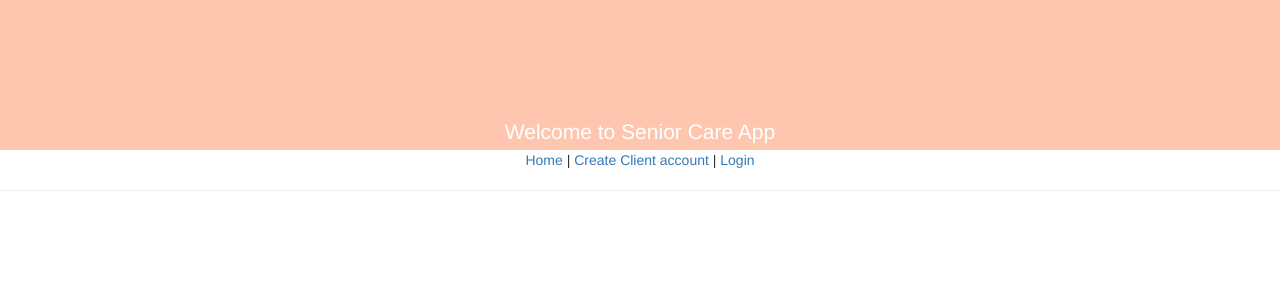
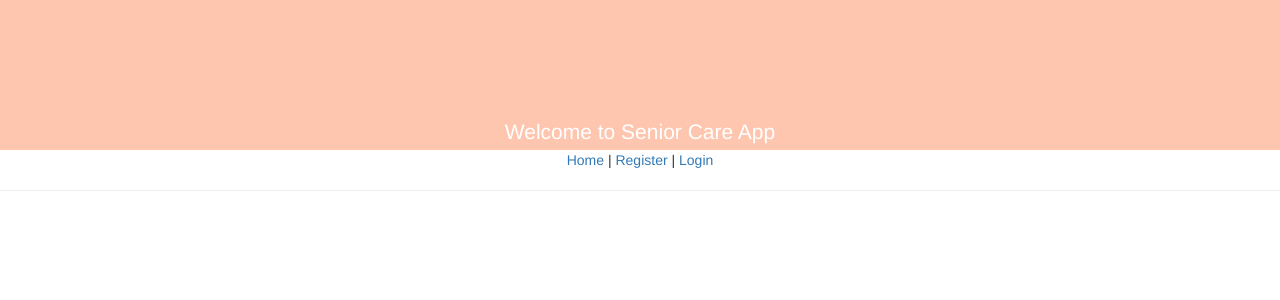
Before and after one commit to semariah/Capstone-senior-care-app, a React (Create React App) app: page / in a window 1280 px wide. Shown: the top 300 px of the page. Built offline with nearby package versions, Linux system fonts and the light colour scheme.

Commit message:
change name to register on the navbar

```diff
--- a/src/components/home/Home.js
+++ b/src/components/home/Home.js
@@ -4,7 +4,7 @@
 function Home(){
   return(
     <div>
-      <Link to='/'>Home</Link> | <Link to="/newclient">Create Client account</Link> | <Link to="/login">Login</Link>
+      <Link to='/'>Home</Link> | <Link to="/newclient"> Register</Link> | <Link to="/login">Login</Link>
     </div>
   );
 }
```
